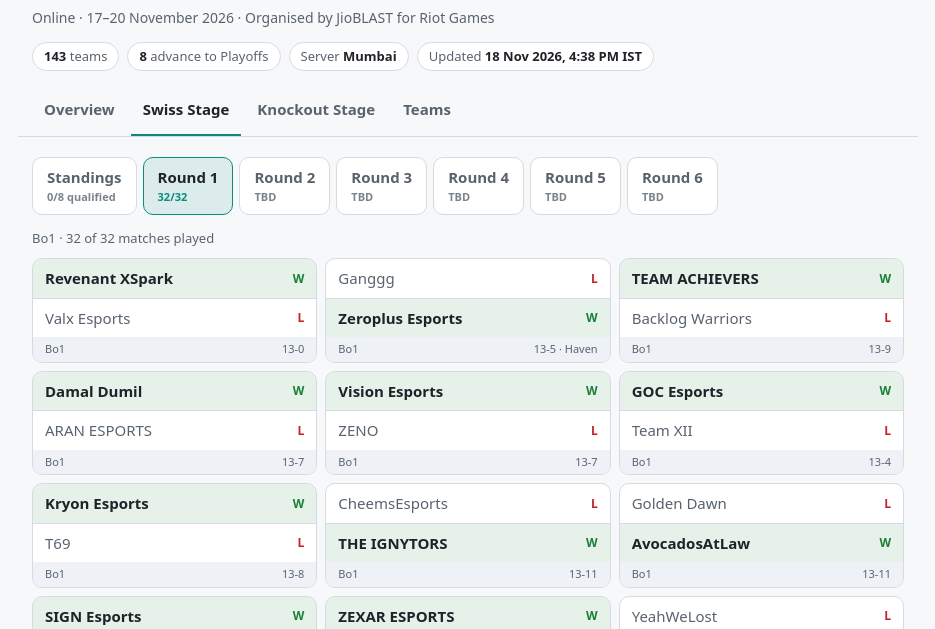
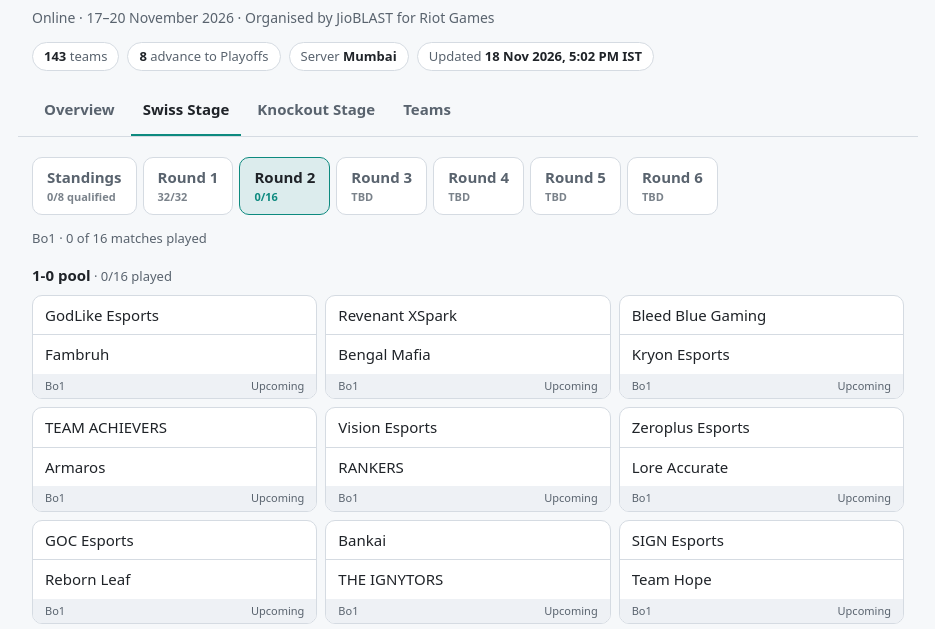
Before and after one commit to Arisue-eSports/vct-27-pacific-kickoff-south-asia-open-qualifiers, a plain HTML site: page index.html in a window 1280 px wide. Both pictures are taken after a click on the tab "Swiss Stage". Shown: the part 154-783 px from the top of the page, without its empty margins (172-1107 px from the left). Drawn offline with Linux system fonts and the light colour scheme.

Commit message:
Add files via upload

```diff
--- a/index.html
+++ b/index.html
@@ -109,6 +109,9 @@ details .inner{padding:0 12px 12px}
 .subtab[aria-selected=true] .cnt{color:var(--accent);opacity:1}
 .rpanel[hidden]{display:none}
 .rpanel>.note{margin:4px 0 10px}
+.pool{margin:16px 0 8px;text-transform:none;letter-spacing:0;color:var(--text);font-size:15px}
+.pool .note{font-weight:500}
+.rpanel .empty{margin-top:12px}
 .hdr{display:flex;justify-content:space-between;align-items:flex-start;gap:12px}
 .themebtn{flex:none;display:inline-flex;align-items:center;gap:6px;min-height:40px;padding:0 12px;border-radius:999px;
   background:var(--panel);border:1px solid var(--line);color:var(--text);font:inherit;font-size:13px;font-weight:600;cursor:pointer}
@@ -222,7 +225,7 @@ footer{margin-top:40px;padding-top:16px;border-top:1px solid var(--line);font-si
    To add a Swiss round, put its matches in that round's "matches" list.
    ===================================================================== */
 const DATA = {
-  "updated": "18 Nov 2026, 4:38 PM IST",
+  "updated": "18 Nov 2026, 5:02 PM IST",
   "r256": [
     { "a": "Libertes Esports", "b": "DarkxLight New gen", "winner": 2, "score": "" },
     { "a": "Cl0wns", "b": "ChaosHunters", "winner": 2, "score": "" },
@@ -348,7 +351,24 @@ const DATA = {
     {
       "name": "Round 2",
       "bestOf": 1,
-      "matches": []
+      "matches": [
+        { "a": "GodLike Esports", "b": "Fambruh", "winner": 0, "score": "" },
+        { "a": "Revenant XSpark", "b": "Bengal Mafia", "winner": 0, "score": "" },
+        { "a": "Bleed Blue Gaming", "b": "Kryon Esports", "winner": 0, "score": "" },
+        { "a": "TEAM ACHIEVERS", "b": "Armaros", "winner": 0, "score": "" },
+        { "a": "Vision Esports", "b": "RANKERS", "winner": 0, "score": "" },
+        { "a": "Zeroplus Esports", "b": "Lore Accurate", "winner": 0, "score": "" },
+        { "a": "GOC Esports", "b": "Reborn Leaf", "winner": 0, "score": "" },
+        { "a": "Bankai", "b": "THE IGNYTORS", "winner": 0, "score": "" },
+        { "a": "SIGN Esports", "b": "Team Hope", "winner": 0, "score": "" },
+        { "a": "AvocadosAtLaw", "b": "ZEXAR ESPORTS", "winner": 0, "score": "" },
+        { "a": "Damal Dumil", "b": "BeyondMeasures", "winner": 0, "score": "" },
+        { "a": "NEWGEN ESPORTS", "b": "Trigger Point Esports", "winner": 0, "score": "" },
+        { "a": "Loadshedding", "b": "REVENANT", "winner": 0, "score": "" },
+        { "a": "The Winner Effect", "b": "Lexious Gaming", "winner": 0, "score": "" },
+        { "a": "DarkxLight Esports", "b": "PROPHETIC", "winner": 0, "score": "" },
+        { "a": "TIMEKEEPERS ACADEMY", "b": "Arrancar", "winner": 0, "score": "" }
+      ]
     },
     {
       "name": "Round 3",
@@ -440,7 +460,23 @@ DATA.swiss.forEach((r,i)=>{
   const p = el("div","rpanel");
   p.append(el("p","note", r.matches.length ? `Bo${r.bestOf} · ${done} of ${r.matches.length} matches played` : `Bo${r.bestOf}`));
   if (!r.matches.length) p.append(el("div","empty","Pairings not announced yet"));
-  else { const g = el("div","matches"); r.matches.forEach(m=>g.append(matchCard(m,r.bestOf))); p.append(g); }
+  else if (i===0) { const g = el("div","matches"); r.matches.forEach(m=>g.append(matchCard(m,r.bestOf))); p.append(g); }
+  else {
+    /* group by the record teams had going into this round */
+    const before = Object.fromEntries(swissTeams.map(t=>[t,{w:0,l:0}]));
+    DATA.swiss.slice(0,i).forEach(pr=>pr.matches.forEach(m=>{ if(!m.winner) return;
+      const W=m.winner===1?m.a:m.b, L=m.winner===1?m.b:m.a; before[W].w++; before[L].l++; }));
+    const pools = {};
+    r.matches.forEach(m=>{ const k = before[m.a].w+"-"+before[m.a].l; (pools[k] ||= []).push(m); });
+    Object.keys(pools).sort((x,y)=>{ const [aw,al]=x.split("-").map(Number),[bw,bl]=y.split("-").map(Number); return (bw-bl)-(aw-al) || bw-aw; })
+      .forEach(k=>{
+        const ms = pools[k], d = ms.filter(m=>m.winner).length;
+        const h = el("h3","pool", k+" pool"); h.append(el("span","note"," · "+d+"/"+ms.length+" played")); p.append(h);
+        const g = el("div","matches"); ms.forEach(m=>g.append(matchCard(m,r.bestOf))); p.append(g);
+      });
+    const pending = swissTeams.filter(t=>before[t].l<2 && !((before[t].w>=4&&before[t].l===0)||(before[t].w>=5&&before[t].l===1))).length/2 - r.matches.length;
+    if (pending>0) p.append(el("div","empty", pending+" more matches to be drawn"));
+  }
   rounds.append(p); panels.push(p);
 });
 function pick(i){
```
